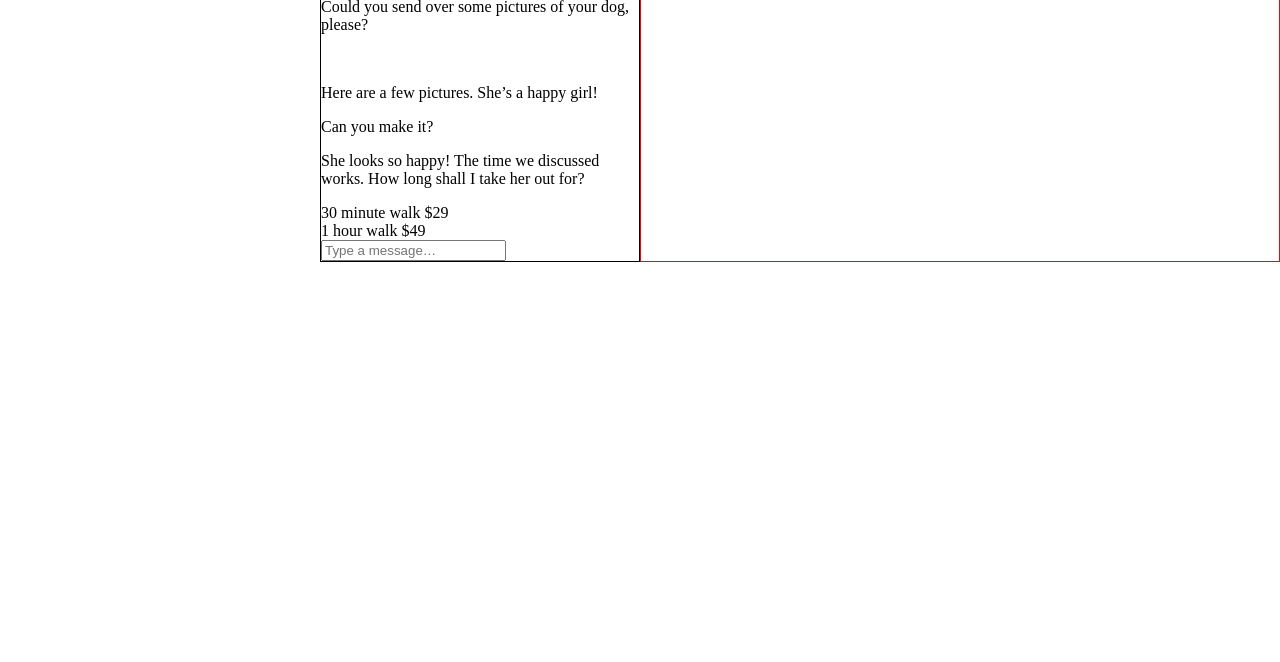
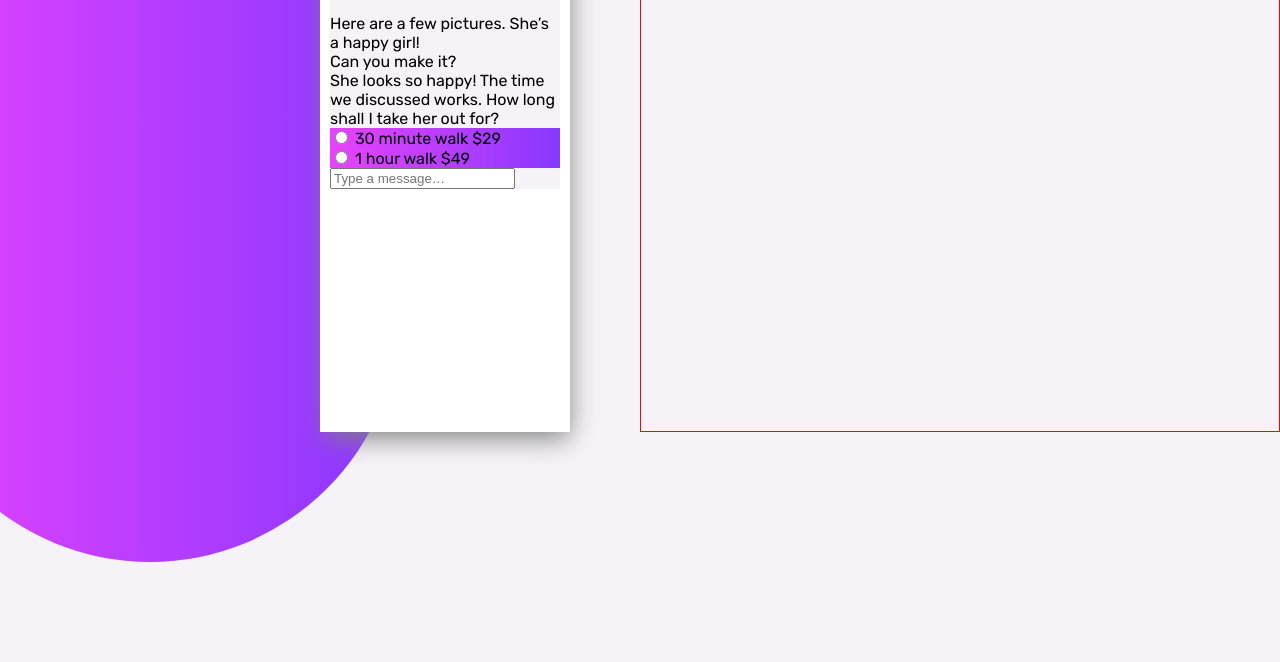
Before and after one commit to JordansGit/chat-app-css-illustration, a plain HTML site: page index.html in a window 1280 px wide. Shown: the part 138-800 px from the top of the page. Drawn offline with Linux system fonts and the light colour scheme.

Commit message:
some more work

```diff
--- a/css/style.css
+++ b/css/style.css
@@ -1,19 +1,49 @@
 body {
   display: grid;
   grid-template-columns: 25% 25% 50%;
+  font-family: 'Rubik', sans-serif;
+  font-size: 16px;
+}
+
+body, h1, h2, p {
   margin: 0;
+}
+
+body, section {
+  background: hsl(270, 20%, 96%);
+}
+
+.bg-design, .radio {
+  background: linear-gradient(to right, hsl(293, 100%, 63%), hsl(264, 100%, 61%));
+}
+
+header {
+  background: linear-gradient(to left, hsl(293, 100%, 63%), hsl(264, 100%, 61%));
 }
 
 .phone-screen-outer {
   grid-column: 2 / 3;
-  border: 1px solid black;
+  background: hsl(0, 0%, 100%);
+  padding: 10px;
+  box-shadow: 3px 10px 25px -4px hsl(0, 0%, 50%);
+  height: 550px;
+  width: 230px;
 }
+
+
 
 .big-text {
   grid-column: 3 / 5;
   border: 1px solid red;
+  padding-left: 20px;
 }
 
 .bg-design {
   position: absolute;
+  height: 700px;
+  width: 500px;
+  border-bottom-left-radius: 255px;
+  border-bottom-right-radius: 255px;
+  left: -100px;
+  z-index: -1;
 }
--- a/index.html
+++ b/index.html
@@ -43,11 +43,13 @@
         <div class="message message-1">
           <p>She looks so happy! The time we discussed works. How long shall I take her out for?</p>
         </div>
-        <div class="message">
+        <div class="message radio">
+          <input type="radio" name="walk">
           30 minute walk
           $29
         </div>
-        <div class="message">
+        <div class="message radio">
+          <input type="radio" name="walk">
           1 hour walk
           $49
         </div>
```
